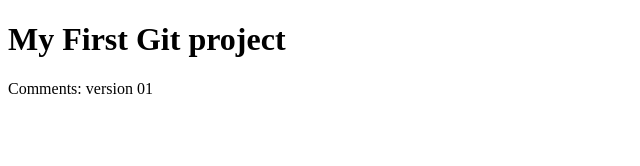
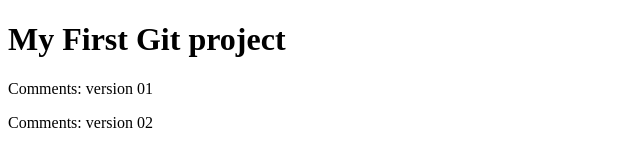
Before and after one commit to shamim4sgithub/first-repo, a plain HTML site: page index.html in a window 1280 px wide. Shown: the whole page, without its empty margins (0-640 px from the left). Drawn offline with Linux system fonts and the light colour scheme.

Commit message:
my 2nd commit

```diff
--- a/index.html
+++ b/index.html
@@ -5,6 +5,7 @@
 <h1>My First Git project</h1>
 
 <p>Comments: version 01</p>
+<p>Comments: version 02</p>
 
 </body>
 </html>
```
